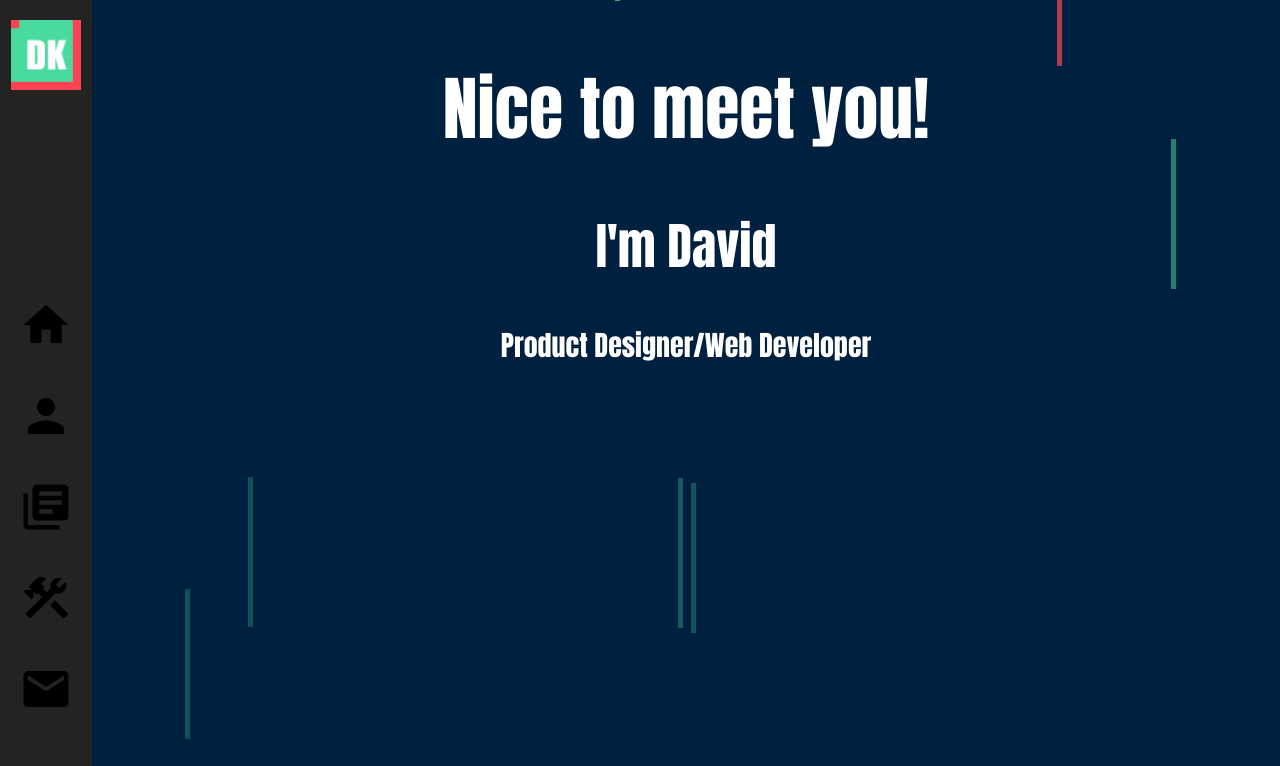
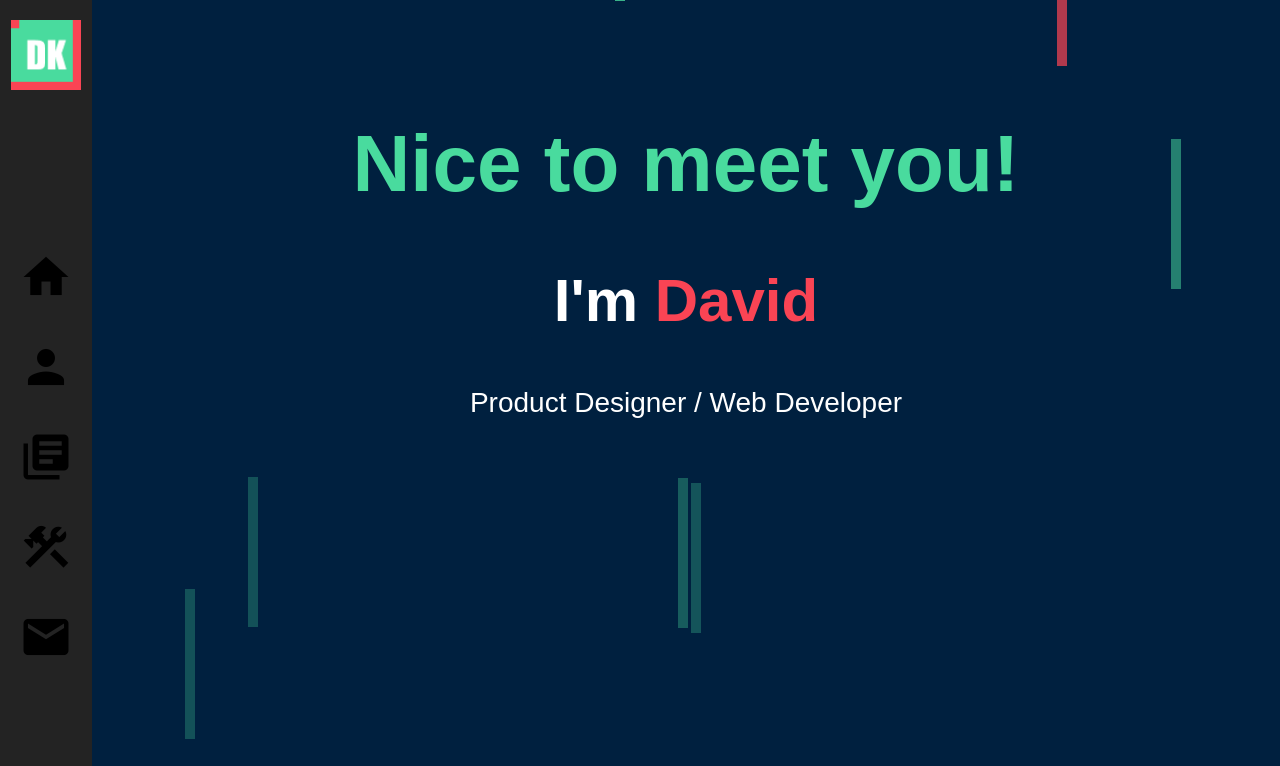
Before and after one commit to davidkskim/davidkskim1.0, a plain HTML site: page index.html in a window 1280 px wide. Shown: the top 766 px of the page. Drawn offline with Linux system fonts and the light colour scheme.

Commit message:
most of landing page

```diff
--- a/index.html
+++ b/index.html
@@ -6,89 +6,20 @@
     <meta name="viewport" content="width=device-width, initial-scale=1">
     <link href="https://fonts.googleapis.com/icon?family=Material+Icons" rel="stylesheet">
     <link rel="stylesheet" type="text/css" href="rain.css">
+    <link rel="stylesheet" type="text/css" href="style.css">
     <style>
-        html {
-            height: 100%;
+        .title:hover a h1.new-label:after {
+            font-size: 61px;
+            content: '만나서 반갑습니다!';
+            text-align: center;
+            color: #fa4454;
         }
 
-        body {
-            font-family: Impact, Charcoal, sans-serif;
-            background-color: #00203f;
-            height: 100%;
-            overflow: visible;
-            position: relative;
-            z-index: 1;
-        }
-
-        .icon-bar {
-            height: 100%;
-            width: 92px;
-            position: fixed;
-            z-index: 1;
-            top: 0;
-            left: 0;
-            background-color: #232323;
-            overflow: auto;
-            padding-top: 20px;
-        }
-
-        img {
-            display: block;
-            margin-left: auto;
-            margin-right: auto;
-            width: 70px;
-            height: 70px
-        }
-
-        .icon-bar a {
-            padding: 16px;
+        .title2:hover a h2.new-label:after {
+            font-size: 50px;
+            content: '강석';
             text-align: center;
-            color: #000000;
-            display: block;
-        }
-
-        .material-icons {
-            font-size: 54px;
-        }
-
-        .icon-bar a.active {
-            color: white;
-            background-color: #49db9e;
-        }
-
-        .icon-bar a:hover:not(.active) {
-            color: white;
-            background-color: #49db9e;
-            transition-duration: 0.7s;
-        }
-
-        .main {
-            margin-left: 92px;
-            /* Same as the width of the sidenav */
-            font-size: 28px;
-            /* Increased text to enable scrolling */
-            padding: 1px 16px;
-            text-align: center;
-            height: 100%;
-            color: white;
-        }
-
-        .main h1 {
-            font-size: 70px;
-        }
-
-        .main h2 {
-            font-size: 50px;
-        }
-
-        @media screen and (max-height: 450px) {
-            .sidenav {
-                padding-top: 15px;
-            }
-
-            .sidenav a {
-                font-size: 18px;
-            }
+            color: #49db9e;
         }
     </style>
 </head>
@@ -102,11 +33,9 @@
     class="rain2"></i><i class="rain2"></i><i class="rain2"></i><i class="rain2"></i><i class="rain2"></i><i
     class="rain2"></i><i class="rain2"></i><i class="rain2"></i><i class="rain2"></i><i class="rain2"></i><i
     class="rain2"></i><i class="rain2"></i><i class="rain2"></i><i class="rain2"></i><i class="rain2"></i><i
-    class="rain2"></i><i class="rain2"></i><i class="rain2"></i><i class="rain2"></i><i class="rain2"></i><i></i>
+    class="rain2"></i><i class="rain2"></i><i class="rain2"></i><i class="rain2"></i><i class="rain2"></i>
 
 <body>
-
-
     <div class="icon-bar">
         <img src="img/icon.png" text-align=center>
         </br>
@@ -118,21 +47,27 @@
         </br>
         </br>
         <a href="#home"><i class="material-icons">home</i></a>
-
         <a href="#about"><i class="material-icons">person</i></a>
-
         <a href="#portfolio"><i class="material-icons">library_books</i></a>
-
         <a href="#skills"><i class="material-icons">construction</i></a>
-
         <a href="#contact"><i class="material-icons">email</i></a>
     </div>
 
-
+    </br>
+    </br>
+    </br>
     <div class="main">
-        <h1>Nice to meet you!</h1>
-        <h2>I'm David</h2>
-        <p>Product Designer/Web Developer</p>
+        <div class="title">
+            <a href="#">
+                <h1 class="label success new-label"><span class="">Nice to meet you!</h1>
+            </a>
+        </div>
+        <div class="title2">
+            <a href="#">
+                <h2 class="label success new-label">I'm <span class="word">David</span></h2>
+            </a>
+        </div>
+        <p>Product Designer / Web Developer</p>
     </div>
 
 </body>
--- a/rain.css
+++ b/rain.css
@@ -2,7 +2,7 @@
     background: #49db9e;
     height: 150px;
     position: absolute;
-    width: 5px;
+    width: 10px;
     z-index: -1;
 }
 
@@ -10,7 +10,7 @@
     background: #fa4454;
     height: 150px;
     position: absolute;
-    width: 5px;
+    width: 10px;
     z-index: -1;
 }
 
@@ -29,7 +29,7 @@
       top: -51%;
     }
     100% {
-      /* opacity: 0; */
+      opacity: 0;
       top: 200%;
     }
   }
--- a/style.css
+++ b/style.css
@@ -0,0 +1,153 @@
+html {
+    height: 100%;
+}
+
+body {
+    font-family: 'Montserrat', sans-serif;
+    background-color: #00203f;
+    height: 100%;
+    overflow: visible;
+    position: relative;
+    z-index: 1;
+    text-align: center;
+}
+
+
+/* css for nav bar */
+.icon-bar {
+    height: 100%;
+    width: 92px;
+    position: fixed;
+    z-index: 1;
+    top: 0;
+    left: 0;
+    background-color: #232323;
+    overflow: auto;
+    padding-top: 20px;
+}
+
+img {
+    display: block;
+    margin-left: auto;
+    margin-right: auto;
+    width: 70px;
+    height: 70px
+}
+
+.icon-bar a {
+    padding: 16px;
+    text-align: center;
+    color: #000000;
+    display: block;
+}
+
+.material-icons {
+    font-size: 54px;
+}
+
+.icon-bar a.active {
+    color: white;
+    background-color: #49db9e;
+}
+
+.icon-bar a:hover:not(.active) {
+    color: white;
+    background-color: #49db9e;
+    transition-duration: 0.7s;
+}
+
+/* end of nav bar css */
+
+.main {
+    margin-left: 92px;
+    /* Same as the width of the sidenav */
+    font-size: 28px;
+    /* Increased text to enable scrolling */
+    padding: 1px 16px;
+    text-align: center;
+    height: 100%;
+    color: white;
+}
+
+
+
+
+
+
+
+/* css for main title */
+
+/* <div class="title">
+    <a href="">
+        <h1 class="label success new-label"><span class="">Nice to meet you!</h1>
+    </a>
+</div> */
+
+.title {
+    margin: auto;
+    width: 700px;
+    text-align: center;
+}
+
+.main h1 {
+    font-size: 80px;
+    text-align: center;
+    color: #49db9e;
+}
+
+a {
+    text-decoration: none;
+    text-align: center;
+}
+
+.label {
+    padding: 1px 3px 2px;
+    color: #ffffff;
+    white-space: nowrap;
+    -webkit-border-radius: 3px;
+    -moz-border-radius: 3px;
+    border-radius: 3px;
+    text-decoration: none;
+    text-align: center;
+}
+
+.title:hover a h1.new-label span {
+    display: none;
+    text-align: center;
+}
+
+
+
+/* end of title css */
+
+
+/* css for david */
+.title2 {
+    margin: auto;
+    width: 330px;
+}
+
+.main h2 {
+    font-size: 60px;
+}
+
+.word {
+    color: #fa4454;
+}
+
+.title2:hover a .new-label span {
+    display: none;
+    text-align: center;
+}
+
+/* end of css for david */
+
+@media screen and (max-height: 450px) {
+    .sidenav {
+        padding-top: 15px;
+    }
+
+    .sidenav a {
+        font-size: 18px;
+    }
+}
```
